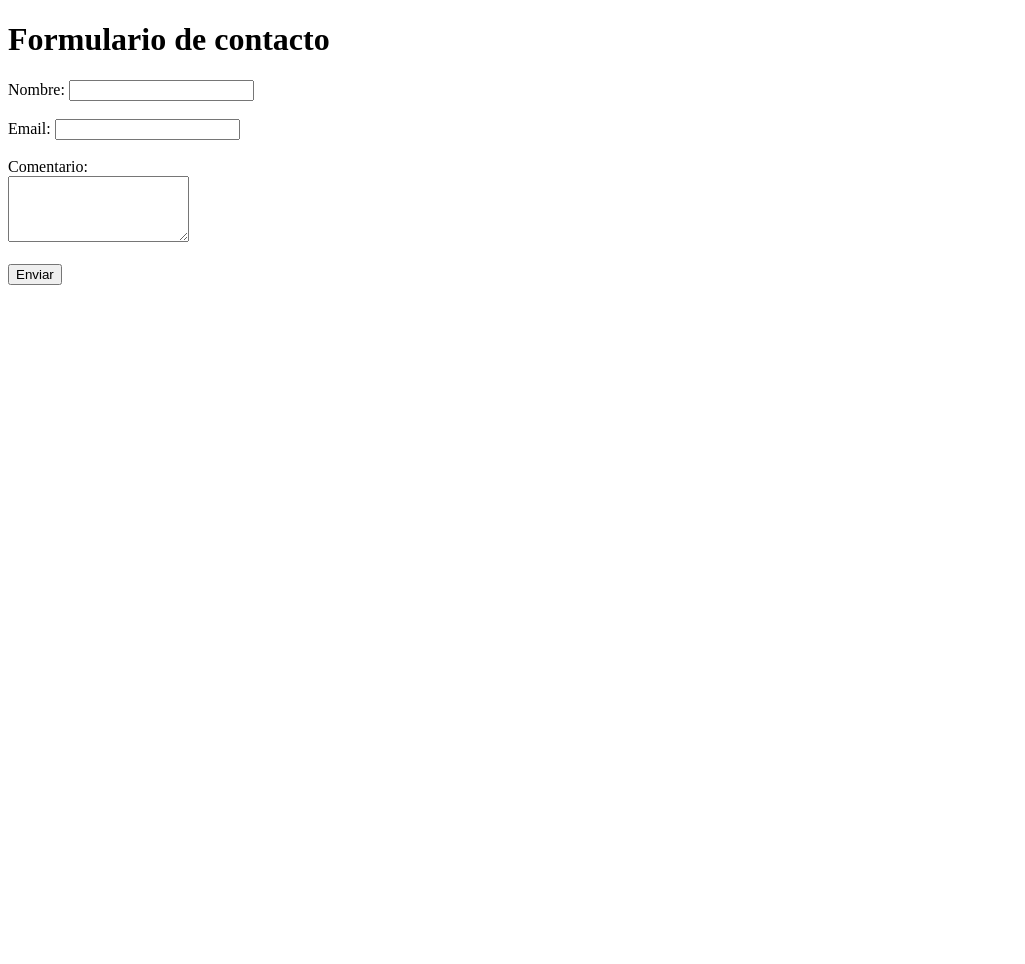
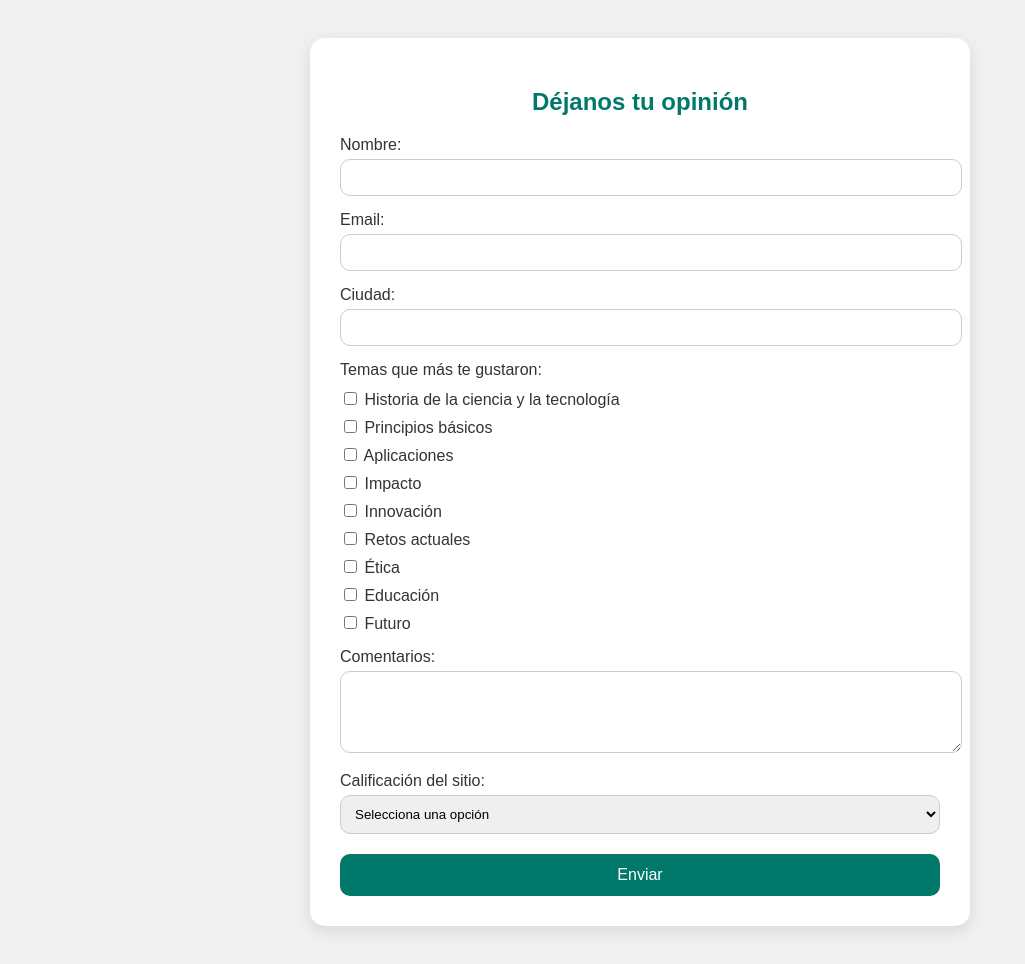
Before and after one commit to HiginioAC/WEB_CienciaTecnologiaAc, a plain HTML site: page paginas/pagina15.html in a window 1280 px wide. Shown: the whole page, without its empty margins (0-1025 px from the left). Before the commit the page ends 800 px from the top, so only its background shows below. Drawn offline with Linux system fonts and the light colour scheme.

Commit message:
Update pagina15.html

```diff
--- a/paginas/pagina15.html
+++ b/paginas/pagina15.html
@@ -2,27 +2,143 @@
 <html lang="es">
 <head>
   <meta charset="UTF-8" />
-  <title>Formulario Prueba</title>
+  <meta name="viewport" content="width=device-width, initial-scale=1.0" />
+  <title>Formulario de Comentarios</title>
+  <style>
+    body {
+      font-family: Arial, sans-serif;
+      background-color: #f0f0f0;
+      padding: 30px;
+    }
+
+    .form-container {
+      background-color: #fff;
+      max-width: 600px;
+      margin: auto;
+      padding: 30px;
+      border-radius: 15px;
+      box-shadow: 0 5px 15px rgba(0,0,0,0.1);
+    }
+
+    h2 {
+      text-align: center;
+      color: #00796b;
+    }
+
+    label {
+      display: block;
+      margin-top: 15px;
+      color: #333;
+    }
+
+    input[type="text"],
+    input[type="email"],
+    textarea,
+    select {
+      width: 100%;
+      padding: 10px;
+      margin-top: 5px;
+      border: 1px solid #ccc;
+      border-radius: 10px;
+    }
+
+    .checkbox-group {
+      margin-top: 10px;
+    }
+
+    .checkbox-group label {
+      display: block;
+      margin-top: 8px;
+    }
+
+    button {
+      margin-top: 20px;
+      width: 100%;
+      padding: 12px;
+      background-color: #00796b;
+      color: #fff;
+      border: none;
+      border-radius: 10px;
+      font-size: 16px;
+      cursor: pointer;
+    }
+
+    button:hover {
+      background-color: #004d40;
+    }
+
+    .gracias {
+      display: none;
+      text-align: center;
+      color: green;
+      font-weight: bold;
+      margin-top: 20px;
+    }
+  </style>
 </head>
 <body>
-  <h1>Formulario de contacto</h1>
+  <div class="form-container">
+    <form id="miFormulario" action="https://formspree.io/f/xvgraawn" method="POST">
+      <h2>Déjanos tu opinión</h2>
 
-  <form action="https://formsubmit.co/locasssss214@gmail.com" method="POST">
-    <label>Nombre:</label>
-    <input type="text" name="nombre" required><br><br>
+      <label>Nombre:</label>
+      <input type="text" name="nombre" required>
 
-    <label>Email:</label>
-    <input type="email" name="email" required><br><br>
+      <label>Email:</label>
+      <input type="email" name="email" required>
 
-    <label>Comentario:</label><br>
-    <textarea name="mensaje" rows="4" required></textarea><br><br>
+      <label>Ciudad:</label>
+      <input type="text" name="ciudad" required>
 
-    <!-- Opcionales -->
-    <input type="hidden" name="_subject" value="Nuevo mensaje desde tu página">
-    <input type="hidden" name="_captcha" value="false">
-    <input type="hidden" name="_template" value="table">
+      <label>Temas que más te gustaron:</label>
+      <div class="checkbox-group">
+        <label><input type="checkbox" name="tema[]" value="Historia de la ciencia y la tecnología"> Historia de la ciencia y la tecnología</label>
+        <label><input type="checkbox" name="tema[]" value="Principios básicos de la ciencia y la tecnología"> Principios básicos</label>
+        <label><input type="checkbox" name="tema[]" value="Aplicaciones de la ciencia y la tecnología"> Aplicaciones</label>
+        <label><input type="checkbox" name="tema[]" value="Impacto de la ciencia y la tecnología"> Impacto</label>
+        <label><input type="checkbox" name="tema[]" value="Innovación científica"> Innovación</label>
+        <label><input type="checkbox" name="tema[]" value="Retos actuales de la ciencia y la tecnología"> Retos actuales</label>
+        <label><input type="checkbox" name="tema[]" value="Ética de la ciencia y la tecnología"> Ética</label>
+        <label><input type="checkbox" name="tema[]" value="Educación de la ciencia y la tecnología"> Educación</label>
+        <label><input type="checkbox" name="tema[]" value="Futuro de la ciencia y la tecnología"> Futuro</label>
+      </div>
 
-    <button type="submit">Enviar</button>
-  </form>
+      <label>Comentarios:</label>
+      <textarea name="comentario" rows="4" required></textarea>
+
+      <label>Calificación del sitio:</label>
+      <select name="calificacion" required>
+        <option value="">Selecciona una opción</option>
+        <option value="Excelente">Excelente</option>
+        <option value="Buena">Buena</option>
+        <option value="Regular">Regular</option>
+        <option value="Mala">Mala</option>
+      </select>
+
+      <button type="submit">Enviar</button>
+      <div class="gracias" id="graciasMensaje">¡Gracias por tus comentarios!</div>
+    </form>
+  </div>
+
+  <script>
+    document.getElementById('miFormulario').addEventListener('submit', function(e) {
+      e.preventDefault();
+      const form = e.target;
+      fetch(form.action, {
+        method: "POST",
+        body: new FormData(form),
+        headers: { 'Accept': 'application/json' }
+      }).then(response => {
+        if (response.ok) {
+          form.reset();
+          document.getElementById('graciasMensaje').style.display = 'block';
+        } else {
+          alert("Error al enviar. Verifica tu conexión o intenta más tarde.");
+        }
+      }).catch(() => {
+        alert("No se pudo conectar con el servidor.");
+      });
+    });
+  </script>
 </body>
 </html>
```
